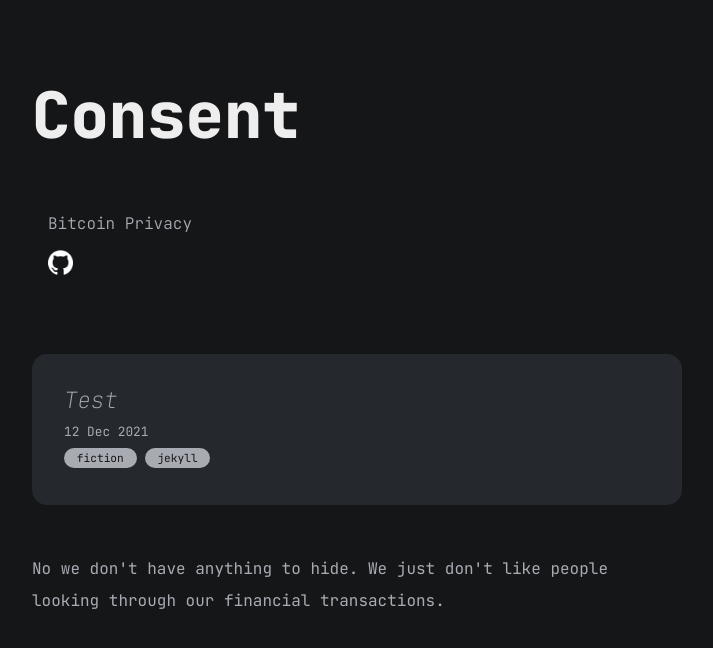
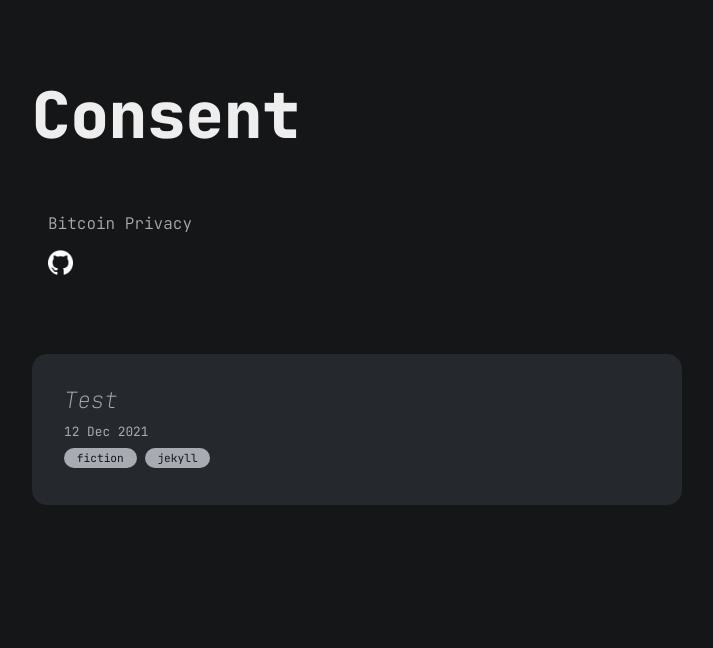
Before and after one commit to consentonchain/blog, a Jekyll site: the page built from index.md, in a window 1280 px wide. Shown: the top 648 px of the page, without its empty margins (283-996 px from the left). Built offline with Jekyll 4.4.1, drawn with Linux system fonts in a browser that asks for light colours.

Commit message:
remove footer

```diff
--- a/_includes/footer.html
+++ b/_includes/footer.html
@@ -1,3 +1,2 @@
 <footer>
-  <p>No we don't have anything to hide. We just don't like people looking through our financial transactions.</p>
 </footer>
```
